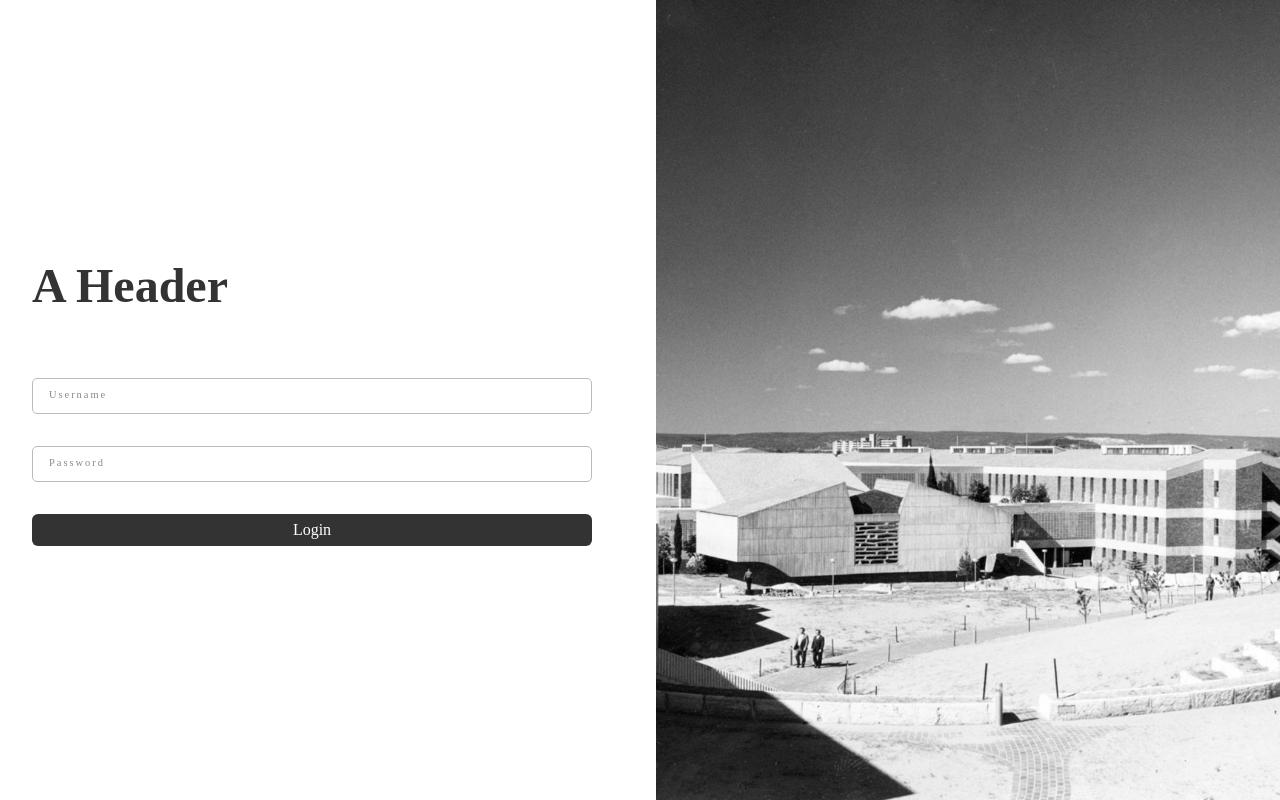
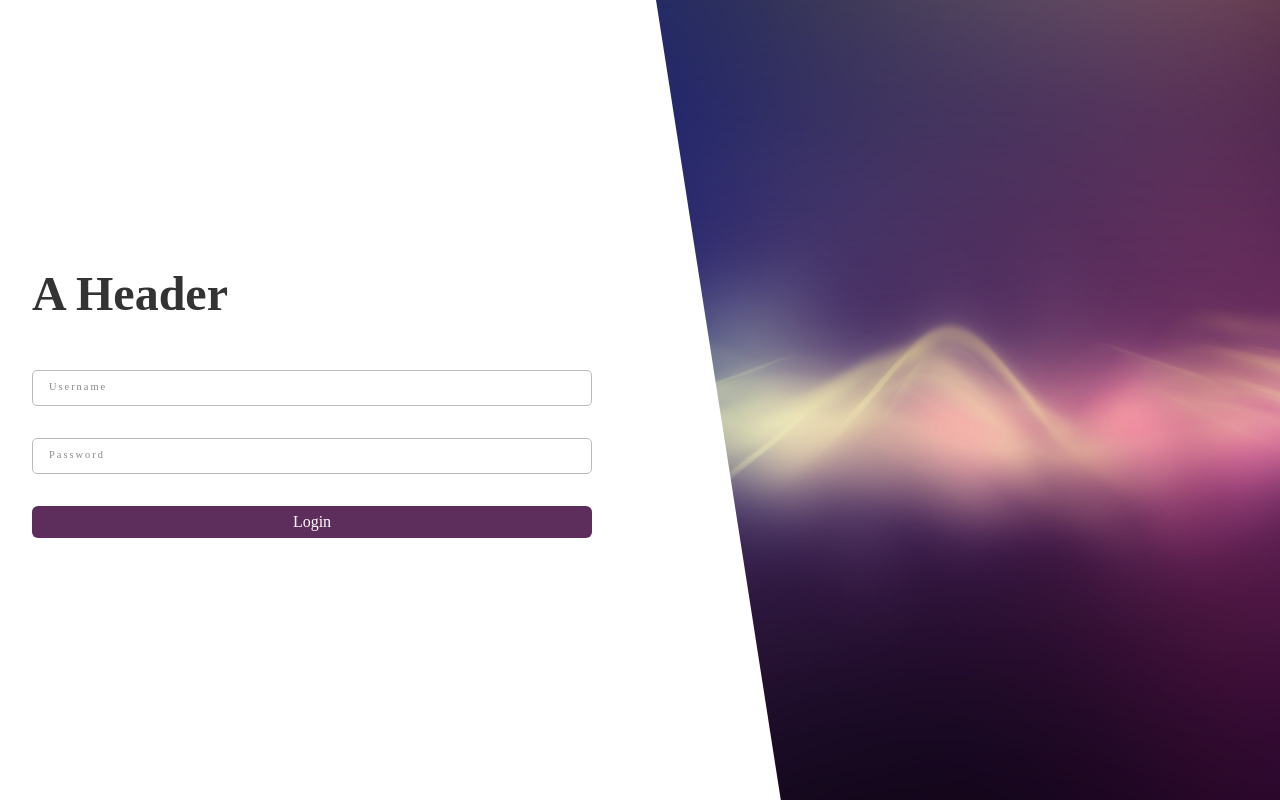
Before and after one commit to mscott5861/trcl, a React (Create React App) app: page / in a window 1280 px wide. Built offline with nearby package versions, Linux system fonts and the light colour scheme.

Commit message:
Continued exploratory work on Inputs/Forms/HOCs.

```diff
--- a/src/components/atomic/buttons/Button.js
+++ b/src/components/atomic/buttons/Button.js
@@ -12,6 +12,11 @@ const StButton = styled.div`
   border-radius: 6px;
   background: ${props => props.bgColor ? props.bgColor : '#333'};
   cursor: pointer;
+  transition: opacity .15s linear;
+
+  &:hover {
+    opacity: 0.85;
+  }
 `
 
 const StLabel = styled.p`
@@ -29,6 +34,7 @@ export default class Button extends React.Component {
   render() {
     return (
       <StButton
+        bgColor={this.props.bgColor}
         onClick={this.handleOnClick}>
         <StLabel
           labelColor={this.props.labelColor}>
--- /dev/null
+++ b/src/components/atomic/containers/Form.js
@@ -0,0 +1,53 @@
+import React from 'react'
+import styled from 'styled-components'
+import propTypes from 'prop-types'
+
+const StForm = styled.div`
+
+`
+
+export default class Form extends React.Component {
+  constructor(props) {
+    super(props);
+    this.state = {
+      elements: []
+    };
+  }
+
+  updateForm = (inputID, value) => {
+    let elements = this.state.elements,
+        hasFoundElement = false;
+
+    for (let i = 0; i < elements.length && !hasFoundElement; i++) {
+      if (elements[i].inputID === inputID) {
+        hasFoundElement = true;
+        elements[i].value = value;
+      }
+    };
+
+    if (!hasFoundElement) {
+      elements.push({
+        inputID,
+        value
+      });
+    }
+
+    this.setState({
+      elements
+    });
+  }
+
+  render() {
+    const children = React.Children.map(this.props.children, child => {
+      return React.cloneElement(child, {
+        updateForm: this.updateForm
+      });
+    });
+
+    return (
+      <StForm>
+        { children }
+      </StForm>
+    );
+  }
+}
--- a/src/components/atomic/images/Image.js
+++ b/src/components/atomic/images/Image.js
@@ -7,15 +7,22 @@ const StImage = styled.img`
   width: 100%;
   height: 100%;
   object-fit: cover;
+  clip-path: ${props => props.clipPath ? props.clipPath : 'initial'};
+
+  @media(max-width: 1024px) {
+    clip-path: initial;
+  }
 `
 
 export default function Image(props) {
   return (
     <StImage
+      clipPath={props.clipPath}
       src={props.src}/>
   );
 }
 
 Image.propTypes = {
+  clipPath: PropTypes.string,
   src: PropTypes.string.isRequired,
 }
--- a/src/components/atomic/text/Input.js
+++ b/src/components/atomic/text/Input.js
@@ -63,12 +63,12 @@ export default class Input extends React.Component {
 
 
   handleOnChange = (e) => {
+    let realValue = this.props.handleInputReceived ? this.props.handleInputReceived(e.target.value) : e.target.value;
+
     this.setState({
-      realValue: e.target.value
+      realValue
     }, () => {
-      if (this.props.handleInputReceived) {
-        this.props.handleInputReceived(this.state.realValue);
-      }
+      this.props.updateForm && this.props.updateForm(this.props.inputID, this.state.realValue);
     });
 
     e.stopPropagation();
@@ -134,5 +134,6 @@ Input.propTypes = {
   borderless: PropTypes.bool,
   borderColor: PropTypes.string,
   handleInputReceived: PropTypes.func,
+  inputID: PropTypes.string,
   labelColor: PropTypes.string,
 }
--- a/src/components/index.js
+++ b/src/components/index.js
@@ -2,6 +2,7 @@ import Button from './atomic/buttons/Button'
 import Carousel from './composite/images/Carousel'
 import CodeBlock from './atomic/containers/CodeBlock'
 import Copy from './atomic/text/Copy'
+import Form from './atomic/containers/Form'
 import H1 from './atomic/text/H1'
 import H2 from './atomic/text/H2'
 import H3 from './atomic/text/H3'
@@ -31,6 +32,7 @@ export {
   Carousel,
   CodeBlock,
   Copy,
+  Form,
   H1,
   H2,
   H3,
--- a/src/hoc/inputHelpers.js
+++ b/src/hoc/inputHelpers.js
@@ -44,10 +44,10 @@ export const withMask = (WrappedInput, mask) => {
 
       this.setState({
         displayValue,
-        realValue
-      }, () => {
-        console.log("Set at: " + this.state.realValue);
+        realValue,
       });
+
+      return realValue;
     }
 
     render() {
--- a/src/views/ViewForm.js
+++ b/src/views/ViewForm.js
@@ -1,6 +1,6 @@
 import React from 'react'
 import styled from 'styled-components'
-import { Button, Copy, Image, Input, H1, MainContent, Stripe, ThreeColumnLayout, TwoColumnLayout } from 'components'
+import { Button, Copy, Form, Image, Input, H1, MainContent, Stripe, ThreeColumnLayout, TwoColumnLayout } from 'components'
 import { generateLoremIpsum } from 'utilities'
 import { withMask } from 'hoc'
 
@@ -18,12 +18,12 @@ const ContentWrapper = styled.div`
   display: block;
 `
 
-const Form = styled.div`
+const Column35Rem = styled.div`
   width: 35rem;
 `
 
 const TopPadding = styled.div`
-  height: 1.75rem;
+  height: .75rem;
   width: 100%;
 `
 
@@ -37,6 +37,7 @@ export default class ViewForm extends React.Component {
   render() {
     return (
       <TwoColumnLayout
+        columns='0.5fr 1fr'
         matchViewportHeight>
         <FormWrapper>
           <ContentWrapper>
@@ -44,18 +45,24 @@ export default class ViewForm extends React.Component {
               A Header
             </H1>
             <TopPadding/>
+            <Column35Rem>
               <Form>
                 <Input
+                  inputID='username'
                   label='Username'/>
                 <PasswordInput
+                  inputID='password'
                   label='Password'/>
                 <Button
+                  bgColor='#5D2E5C'
                   label='Login'/>
               </Form>
+            </Column35Rem>
           </ContentWrapper>
         </FormWrapper>
         <Image
-          src={'./img/sample-hero-banner-03.jpg'}/>
+          clipPath='polygon(0 0, 100% 0, 100% 100%, 20% 100%)'
+          src={'./img/sample-img-02.jpg'}/>
       </TwoColumnLayout>
     );
   }
```
Also changed, not shown: public/img/sample-img-02.jpg (added), public/img/sample-img-02.png (added). Lines whose indentation alone changed are shown as unchanged.
